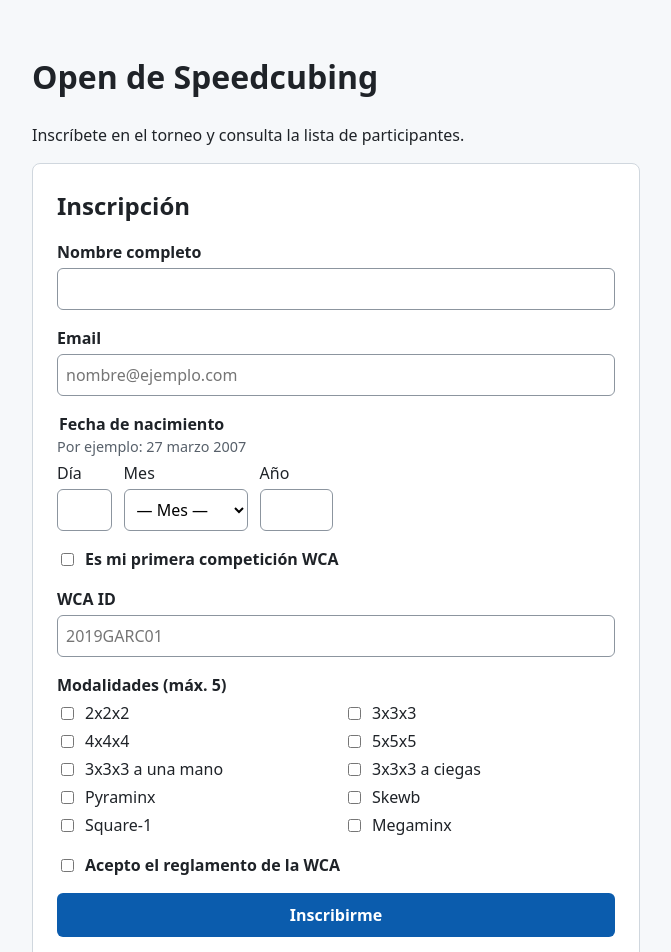
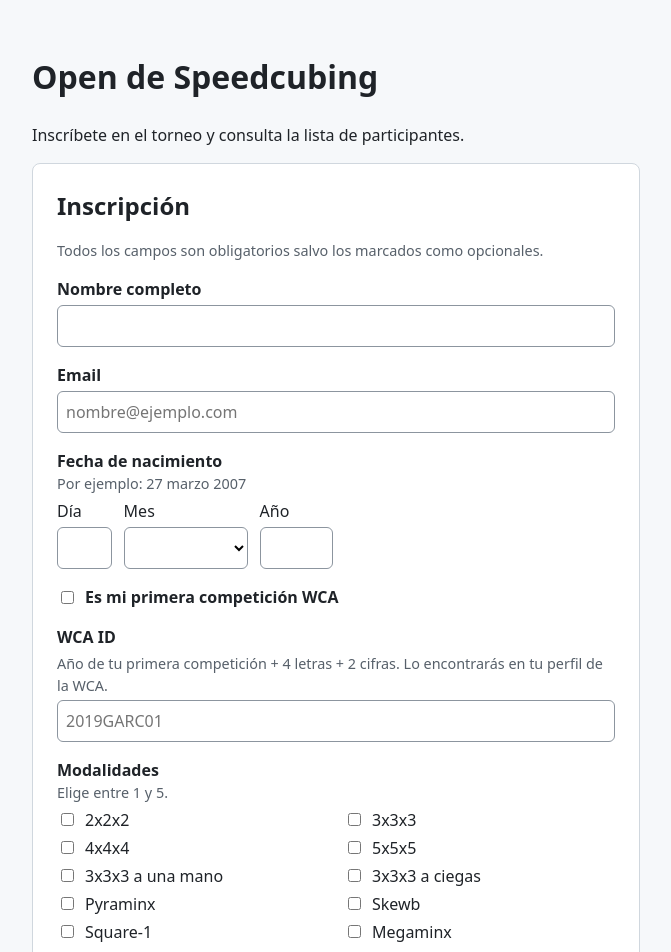
Before and after one commit to Manker-73/misiones_web, a React (Vite) app in the folder mision4/: page / in a window 1280 px wide. Shown: the top 952 px of the page, without its empty margins (304-975 px from the left). Built offline with nearby package versions, Linux system fonts and the light colour scheme.

Commit message:
accesibilidad formulario

```diff
--- a/mision4/src/components/FormularioInscripcion.jsx
+++ b/mision4/src/components/FormularioInscripcion.jsx
@@ -7,11 +7,15 @@ import {
   EVENTOS,
   MESES,
 } from "../schemas/inscripcion";
+import MensajeError from "./MensajeError";
 
 // Si cambia una parte de la fecha, hay que revalidar también las otras dos
 // (p. ej. el error "febrero no tiene 31 días" está en el día, pero se arregla cambiando el mes)
 const PARTES_FECHA = ["nacimiento.dia", "nacimiento.mes", "nacimiento.anio"];
 const depsFecha = (parte) => PARTES_FECHA.filter((p) => p !== parte);
+
+// Une los ids de los textos que describen un campo (pista y/o error) para aria-describedby
+const describir = (...ids) => ids.filter(Boolean).join(" ") || undefined;
 
 function FormularioInscripcion() {
   const [ultimaInscripcion, setUltimaInscripcion] = useState(null);
@@ -27,6 +31,7 @@ function FormularioInscripcion() {
   } = useForm({
     resolver: zodResolver(esquemaInscripcion),
     defaultValues: valoresIniciales,
+    shouldFocusError: true, // al enviar con errores, el foco va al primer campo inválido
   });
 
   // Campos que se muestran u ocultan según otros campos
@@ -34,13 +39,20 @@ function FormularioInscripcion() {
   const eventos = watch("eventos");
   const compite333 = eventos?.includes("333");
 
-  // Errores de la fecha, en el orden de los campos (puede haber más de uno: día + año)
-  const erroresNacimiento = ["dia", "mes", "anio"]
-    .map((parte) => errors.nacimiento?.[parte]?.message)
-    .filter(Boolean);
+  // Props de accesibilidad de un campo: lo marca como inválido y lo enlaza con su error
+  function aria(nombre, error, idPista) {
+    const idError = `error-${nombre}`;
+    return {
+      "aria-invalid": error ? "true" : "false",
+      "aria-describedby": describir(idPista, error && idError),
+    };
+  }
+
+  const errorNac = errors.nacimiento ?? {};
 
   async function onSubmit(datos) {
     // Simulamos la petición; en el paso 6 la cambiaremos por useMutation
+    setUltimaInscripcion(null);
     await new Promise((r) => setTimeout(r, 800));
     setUltimaInscripcion(datos);
     reset();
@@ -49,22 +61,40 @@ function FormularioInscripcion() {
   return (
     <form onSubmit={handleSubmit(onSubmit)} noValidate className="formulario">
       <h2>Inscripción</h2>
+      <p className="pista">Todos los campos son obligatorios salvo los marcados como opcionales.</p>
 
+      {/* ---------- Nombre ---------- */}
       <div className="campo">
         <label htmlFor="nombre">Nombre completo</label>
-        <input id="nombre" {...register("nombre")} />
-        {errors.nombre && <p className="error">{errors.nombre.message}</p>}
+        <input
+          id="nombre"
+          autoComplete="name"
+          {...aria("nombre", errors.nombre)}
+          {...register("nombre")}
+        />
+        <MensajeError id="error-nombre">{errors.nombre?.message}</MensajeError>
       </div>
 
+      {/* ---------- Email ---------- */}
       <div className="campo">
         <label htmlFor="email">Email</label>
-        <input id="email" type="email" placeholder="nombre@ejemplo.com" {...register("email")} />
-        {errors.email && <p className="error">{errors.email.message}</p>}
+        <input
+          id="email"
+          type="email"
+          autoComplete="email"
+          placeholder="nombre@ejemplo.com"
+          {...aria("email", errors.email)}
+          {...register("email")}
+        />
+        <MensajeError id="error-email">{errors.email?.message}</MensajeError>
       </div>
 
+      {/* ---------- Fecha de nacimiento (3 campos) ---------- */}
       <fieldset className="campo grupo-fecha">
         <legend className="etiqueta">Fecha de nacimiento</legend>
-        <p className="pista">Por ejemplo: 27 marzo 2007</p>
+        <p id="pista-nacimiento" className="pista">
+          Por ejemplo: 27 marzo 2007
+        </p>
 
         <div className="fecha">
           <div className="parte-fecha">
@@ -75,6 +105,7 @@ function FormularioInscripcion() {
               maxLength={2}
               autoComplete="bday-day"
               className="dia"
+              {...aria("nacimiento-dia", errorNac.dia, "pista-nacimiento")}
               {...register("nacimiento.dia", { deps: depsFecha("nacimiento.dia") })}
             />
           </div>
@@ -84,9 +115,10 @@ function FormularioInscripcion() {
             <select
               id="nacimiento-mes"
               autoComplete="bday-month"
+              {...aria("nacimiento-mes", errorNac.mes, "pista-nacimiento")}
               {...register("nacimiento.mes", { deps: depsFecha("nacimiento.mes") })}
             >
-              <option value="">— Mes —</option>
+              <option value=""> </option>
               {MESES.map((mes, i) => (
                 <option key={mes} value={i + 1}>
                   {mes}
@@ -103,18 +135,19 @@ function FormularioInscripcion() {
               maxLength={4}
               autoComplete="bday-year"
               className="anio"
+              {...aria("nacimiento-anio", errorNac.anio, "pista-nacimiento")}
               {...register("nacimiento.anio", { deps: depsFecha("nacimiento.anio") })}
             />
           </div>
         </div>
 
-        {erroresNacimiento.map((mensaje) => (
-          <p key={mensaje} className="error">
-            {mensaje}
-          </p>
-        ))}
+        {/* Puede haber dos errores a la vez (día inexistente + año fuera de rango) */}
+        <MensajeError id="error-nacimiento-dia">{errorNac.dia?.message}</MensajeError>
+        <MensajeError id="error-nacimiento-mes">{errorNac.mes?.message}</MensajeError>
+        <MensajeError id="error-nacimiento-anio">{errorNac.anio?.message}</MensajeError>
       </fieldset>
 
+      {/* ---------- Experiencia ---------- */}
       <div className="campo campo-check">
         <input
           id="primeraCompeticion"
@@ -131,19 +164,37 @@ function FormularioInscripcion() {
       {!primeraCompeticion && (
         <div className="campo">
           <label htmlFor="wcaId">WCA ID</label>
-          <input id="wcaId" placeholder="2019GARC01" {...register("wcaId")} />
-          {errors.wcaId && <p className="error">{errors.wcaId.message}</p>}
+          <p id="pista-wcaId" className="pista">
+            Año de tu primera competición + 4 letras + 2 cifras. Lo encontrarás en tu perfil de la WCA.
+          </p>
+          <input
+            id="wcaId"
+            autoComplete="off"
+            spellCheck={false}
+            placeholder="2019GARC01"
+            {...aria("wcaId", errors.wcaId, "pista-wcaId")}
+            {...register("wcaId")}
+          />
+          <MensajeError id="error-wcaId">{errors.wcaId?.message}</MensajeError>
         </div>
       )}
 
-      <div className="campo">
-        <p className="etiqueta">Modalidades (máx. 5)</p>
+      {/* ---------- Modalidades (grupo de checkboxes) ---------- */}
+      <fieldset
+        className="campo grupo-opciones"
+        aria-describedby={describir("pista-eventos", errors.eventos && "error-eventos")}
+      >
+        <legend className="etiqueta">Modalidades</legend>
+        <p id="pista-eventos" className="pista">
+          Elige entre 1 y 5.
+        </p>
         <div className="opciones">
           {Object.entries(EVENTOS).map(([codigo, nombre]) => (
             <label key={codigo} className="opcion">
               <input
                 type="checkbox"
                 value={codigo}
+                aria-invalid={errors.eventos ? "true" : "false"}
                 {...register("eventos", {
                   // Si deja de competir en 3x3x3, la media ya no aplica
                   onChange: () => {
@@ -156,30 +207,53 @@ function FormularioInscripcion() {
             </label>
           ))}
         </div>
-        {errors.eventos && <p className="error">{errors.eventos.message}</p>}
-      </div>
+        <MensajeError id="error-eventos">{errors.eventos?.message}</MensajeError>
+      </fieldset>
 
       {compite333 && (
         <div className="campo">
           <label htmlFor="media333">Tu media de 3x3x3 en segundos (opcional)</label>
-          <input id="media333" type="number" step="0.01" inputMode="decimal" {...register("media333")} />
-          {errors.media333 && <p className="error">{errors.media333.message}</p>}
+          <p id="pista-media333" className="pista">
+            Nos ayuda a organizar los grupos. Ej.: 14.52
+          </p>
+          <input
+            id="media333"
+            type="number"
+            step="0.01"
+            min="0"
+            inputMode="decimal"
+            {...aria("media333", errors.media333, "pista-media333")}
+            {...register("media333")}
+          />
+          <MensajeError id="error-media333">{errors.media333?.message}</MensajeError>
         </div>
       )}
 
-      <div className="campo campo-check">
-        <input id="aceptaNormas" type="checkbox" {...register("aceptaNormas")} />
-        <label htmlFor="aceptaNormas">Acepto el reglamento de la WCA</label>
+      {/* ---------- Normas ---------- */}
+      <div className="campo">
+        <div className="campo-check">
+          <input
+            id="aceptaNormas"
+            type="checkbox"
+            {...aria("aceptaNormas", errors.aceptaNormas)}
+            {...register("aceptaNormas")}
+          />
+          <label htmlFor="aceptaNormas">Acepto el reglamento de la WCA</label>
+        </div>
+        <MensajeError id="error-aceptaNormas">{errors.aceptaNormas?.message}</MensajeError>
       </div>
-      {errors.aceptaNormas && <p className="error">{errors.aceptaNormas.message}</p>}
 
+      {/* Solo se deshabilita mientras se envía: nunca "hasta que sea válido" */}
       <button type="submit" disabled={isSubmitting}>
         {isSubmitting ? "Enviando…" : "Inscribirme"}
       </button>
 
-      {ultimaInscripcion && (
-        <p className="ok">¡Inscripción enviada, {ultimaInscripcion.nombre}!</p>
-      )}
+      {/* Región viva siempre presente: role="status" anuncia el éxito sin interrumpir */}
+      <div role="status" className="estado">
+        {ultimaInscripcion && (
+          <p className="ok">¡Inscripción enviada, {ultimaInscripcion.nombre}!</p>
+        )}
+      </div>
     </form>
   );
 }
--- /dev/null
+++ b/mision4/src/components/MensajeError.jsx
@@ -0,0 +1,13 @@
+// Mensaje de error de un campo.
+// role="alert" hace que el lector de pantalla lo anuncie en cuanto aparece,
+// y el id permite enlazarlo al campo con aria-describedby.
+function MensajeError({ id, children }) {
+  if (!children) return null;
+  return (
+    <p id={id} className="error" role="alert">
+      {children}
+    </p>
+  );
+}
+
+export default MensajeError;
--- a/mision4/src/index.css
+++ b/mision4/src/index.css
@@ -152,3 +152,31 @@ button:disabled {
   color: var(--color-ok);
   font-weight: 600;
 }
+
+/* ---------- Accesibilidad ---------- */
+.grupo-opciones {
+  margin: 0;
+  padding: 0;
+  border: none;
+}
+
+/* El navegador añade padding a las <legend>: las alineamos con el resto de etiquetas */
+fieldset legend {
+  padding: 0;
+}
+
+/* Checkbox + etiqueta en línea (también cuando va dentro de un .campo) */
+.campo-check {
+  display: flex;
+}
+
+/* Foco bien visible al navegar con teclado */
+:focus-visible {
+  outline: 3px solid var(--color-acento);
+  outline-offset: 2px;
+}
+
+/* Campos con error: no solo color, también un borde más grueso */
+.campo [aria-invalid="true"]:not([type="checkbox"]) {
+  border: 2px solid var(--color-error);
+}
```
